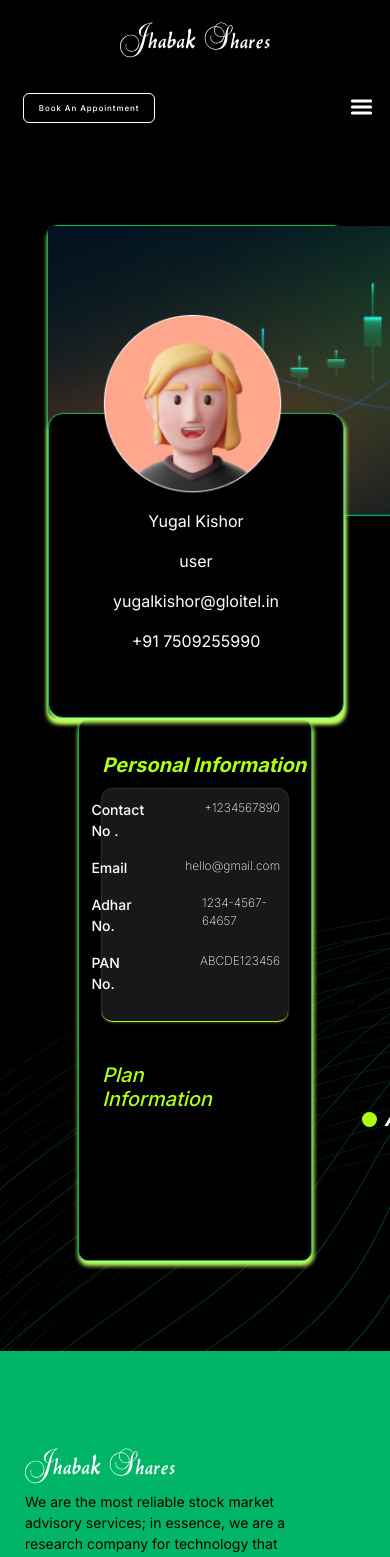
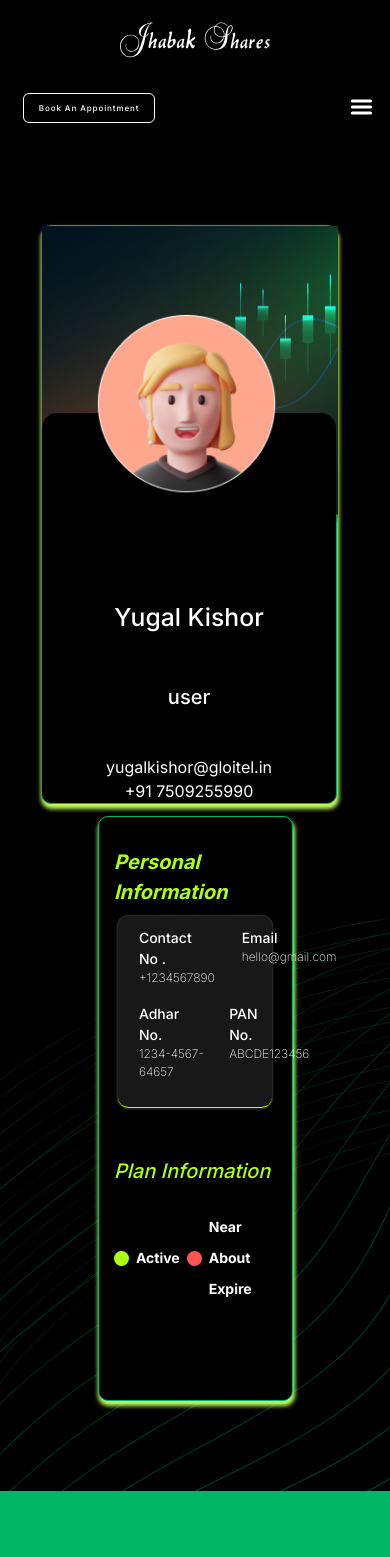
Before and after one commit to Zafar123gloitel/Jhabak_website, a Next.js app: page /profile in a window 390 px wide. Shown: the top 1557 px of the page. Built offline with nearby package versions, Linux system fonts and the light colour scheme.

Commit message:
responsive usercard

```diff
--- a/src/app/(client)/profile/page.tsx
+++ b/src/app/(client)/profile/page.tsx
@@ -5,8 +5,8 @@ import style from './profile.module.scss';
 function Profile() {
   return (
     <>
-      <section className=" w-100 element_center section_padding">
-        <div className={`${style.maincontainer}  css_max_screen element_center flex-wrap`}>
+      <section className={`${style.userprofilecardcontainer} w-100 element_center section_padding`}>
+        <div className={`${style.maincontainer}  css_max_screen `}>
           <Usercard />
           <PersonalInfo />
         </div>
--- a/src/app/(client)/profile/profile.module.scss
+++ b/src/app/(client)/profile/profile.module.scss
@@ -1,2 +1,16 @@
+@import '../../../styles/index.scss';
+
+.userprofilecardcontainer {
+  @include respond(sm) {
+    padding-left: 10px;
+    padding-right: 10px;
+  }
+}
 .maincontainer {
+  display: flex;
+  flex-direction: row;
+  justify-content: center;
+  @include respond(sm) {
+    display: block;
+  }
 }
--- a/src/components/profile/PersonalInfo/personalInfo.module.scss
+++ b/src/components/profile/PersonalInfo/personalInfo.module.scss
@@ -1,10 +1,14 @@
 @import '../../../styles/index.scss';
 
+.maincontainer {
+  @include respond(sm) {
+    display: flex;
+    justify-content: center;
+  }
+}
 .infocontainer {
   // min-width: 716px;
-  // min-height: 493px;
-  width: 60vw;
-  flex-shrink: 0;
+  width: 50vw;
   border: solid 1px $green-color;
   border-radius: 10px;
   border: 1px solid #00b666;
@@ -15,36 +19,47 @@
   padding-top: 11px;
   padding-bottom: 84px;
 }
-.heading02 {
-  color: $Nylon;
-  font-style: italic;
-  font-size: 20px;
-  div {
-    p {
-      font-style: normal;
-      font-size: 14px;
-      font-weight: 500;
-    }
-  }
-}
+// .heading02 {
+//   color: $Nylon;
+//   font-style: italic;
+//   font-size: 20px;
+//   div {
+//     p {
+//       font-style: normal;
+//       font-size: 14px;
+//       font-weight: 500;
+//     }
+//   }
+// }
 .heading {
   display: flex;
-  gap: 150px;
-  padding-left: 10%;
+  gap: 36%;
+  margin-inline: 8%;
   padding-top: 30px;
   color: #adff14;
   font-size: 20px;
   font-style: italic;
   font-weight: 700;
   line-height: 30.8px;
+  @include respond(xl) {
+    display: flex;
+    flex-direction: column;
+  }
   div {
     display: flex;
     align-items: center;
     padding-top: 10px;
     padding-bottom: 11px;
     gap: 7px;
+    h2 {
+      color: $Nylon;
+      font-style: italic;
+      font-size: 20px;
+    }
     p {
       margin-bottom: 0rem;
+      font-size: 14px;
+      font-style: normal;
     }
   }
 }
@@ -52,5 +67,13 @@
   display: grid;
   row-gap: 20px;
   padding-inline: 40px;
-  grid-template-columns: 2fr 2fr;
+  grid-template-columns: repeat(2, 1fr);
+  @include respond(lg) {
+    grid-template-columns: repeat(1, 1fr);
+    padding-inline: 10px;
+  }
+  @include respond(xl) {
+    padding-inline: 10px;
+    gap: 10px;
+  }
 }
--- a/src/components/profile/PersonalInfo/personalInfo.tsx
+++ b/src/components/profile/PersonalInfo/personalInfo.tsx
@@ -15,7 +15,10 @@ export default function personalInfo() {
           </div>
           <div className={`${style.afterinfoconatiner}`}>
             <div className={`${style.heading}`}>
-              <h2 className={`${style.heading02}`}>Plan Information</h2>
+              <div>
+                <h2>Plan Information</h2>
+              </div>
+
               <div>
                 <Image src="/assets/svg/profile/Green.svg" width={15} height={15} alt="Picture of the author" />
                 <p className="text-white">Active</p>
--- a/src/components/profile/cellCard/cellCard.module.scss
+++ b/src/components/profile/cellCard/cellCard.module.scss
@@ -1,12 +1,20 @@
 @import '../../../styles/index.scss';
 
+.cellaligment {
+  display: flex;
+  justify-content: center;
+  align-items: center;
+}
 .cellmaincontainer {
-  width: 307px;
+  min-width: 307px;
   height: 164px;
   border-radius: 10px;
   border: 0.5px solid #adff14;
   background: #181818;
   z-index: 1;
+  @include respond(xl) {
+    width: 100%;
+  }
 }
 .cellheadercontainer {
   display: flex;
@@ -18,7 +26,7 @@
   align-items: center;
   border-top-left-radius: 10px;
   border-top-right-radius: 10px;
-  z-index: -1;
+  z-index: 1;
   position: relative;
 
   p {
--- a/src/components/profile/cellCard/cellCard.tsx
+++ b/src/components/profile/cellCard/cellCard.tsx
@@ -15,7 +15,8 @@ export default function CellCard() {
     <>
       {getUsersPlans()?.map((item: IPlans) => {
         return (
-          <div className={`${style.cellmaincontainer}`} key={item._id}>
+          <div key={item._id} className={`${style.cellaligment}`}>
+            <div className={`${style.cellmaincontainer}`}>
               <div className={`${style.cellheadercontainer}`}>
                 {/* <Image src="/assets/svg/profile/red.svg" width={31} height={31} alt="Picture of the author" /> */}
                 <Image src="/assets/svg/profile/Green.svg" width={31} height={31} alt="Picture of the author" />
@@ -36,7 +37,12 @@ export default function CellCard() {
                     return (
                       <tr key={index}>
                         <td>
-                        <Image src="/assets/svg/profile/check.svg" width={14} height={14} alt="Picture of the author" />
+                          <Image
+                            src="/assets/svg/profile/check.svg"
+                            width={14}
+                            height={14}
+                            alt="Picture of the author"
+                          />
                           <p className="m-0">{value}</p>
                         </td>
 
@@ -51,6 +57,7 @@ export default function CellCard() {
                 </table>
               </div>
             </div>
+          </div>
         );
       })}
     </>
--- a/src/components/profile/infoContainer/infoContainer.module.scss
+++ b/src/components/profile/infoContainer/infoContainer.module.scss
@@ -6,12 +6,12 @@
   align-items: center;
 }
 .divcontainer {
-  display: grid;
-  grid-row-gap: 20px;
-  row-gap: 17px;
+  // display: grid;
+  // grid-row-gap: 20px;
+  // row-gap: 17px;
   padding-inline: 40px;
-  grid-template-columns: 1fr 1fr;
-  column-gap: 19%;
+  // grid-template-columns: 1fr 1fr;
+  // column-gap: 19%;
   padding-left: 12%;
 
   width: 80%;
@@ -29,23 +29,18 @@
 }
 .datacontainer {
   color: #ffff;
-  display: grid;
-  width: 80%;
-
-  grid-template-columns: repeat(2, 1fr);
+  width: 100%;
   text-align: left;
   column-gap: 50px;
-  @include respond(sm) {
-    grid-template-columns: repeat(1, 1fr);
-  }
-  p {
+  div {
     display: flex;
-
-    span {
-      text-align: left;
-      padding-right: 10px;
-      @include respond(md) {
-        padding-right: 8px;
+    justify-content: space-around;
+    p {
+      span {
+        @include respond(xl) {
+          display: block;
+          text-align: left;
+        }
       }
     }
   }
--- a/src/components/profile/infoContainer/infoContainer.tsx
+++ b/src/components/profile/infoContainer/infoContainer.tsx
@@ -7,6 +7,7 @@ export default function infoContainer() {
     <div className={`${style.maincontainer}`}>
       <div className={`${style.divcontainer}`}>
         <div className={`${style.datacontainer}`}>
+          <div>
             <p>
               <span className={`${style.fontwrightMedium} css-f14`}>Contact No . </span>
               <span className={`${style.fontwrightextralight} css-f12`}>{UserData.conactNumber}</span>
@@ -15,6 +16,8 @@ export default function infoContainer() {
               <span className={`${style.fontwrightMedium} css-f14`}>Email </span>
               <span className={`${style.fontwrightextralight} css-f12`}>{UserData.email}</span>
             </p>
+          </div>
+          <div>
             <p>
               <span className={`${style.fontwrightMedium} css-f14`}>Adhar No.</span>
               <span className={`${style.fontwrightextralight} css-f12`}>{UserData.aadharNumber}</span>
@@ -26,5 +29,6 @@ export default function infoContainer() {
           </div>
         </div>
       </div>
+    </div>
   );
 }
--- a/src/components/profile/usercard/userCard.module.scss
+++ b/src/components/profile/usercard/userCard.module.scss
@@ -1,5 +1,13 @@
+@import '../../../styles/index.scss';
+
 .maincontainer {
-  display: flex;
+  // display: flex;
+  padding-right: 12px;
+  @include respond(sm) {
+    padding-bottom: 12px;
+    display: flex;
+    justify-content: center;
+  }
 }
 .conatainer {
   width: 296px;
@@ -10,12 +18,21 @@
   border: 1px solid #00b666;
   background: #000;
   box-shadow: 1px 4px 4px 1px #c2ff61;
+  @include respond(sm) {
+    // width: 100%;
+  }
 }
 .imageContainer {
   width: 484px;
   height: 187px;
   display: flex;
   z-index: -1;
+  Image {
+    display: hidden;
+  }
+  @include respond(sm) {
+    // justify-content: center;
+  }
 }
 .dpconatiner {
   width: 185px;
@@ -24,16 +41,17 @@
   z-index: 2;
   padding-top: 87px;
   padding-left: 52px;
+  div {
+  }
 }
 .downcontainer {
   z-index: 1;
   position: relative;
-  width: 296px;
-  height: 305px;
+
   border-radius: 15px;
-  border: 1px solid #00b666;
+  // border: 1px solid #00b666;
   background: #000;
-  box-shadow: 1px 4px 4px 1px #c2ff61;
+  // box-shadow: 1px 4px 4px 1px #c2ff61;
   padding-top: 95px;
 }
 .userdowncontainer {
@@ -42,9 +60,22 @@
   flex-direction: column;
   justify-content: center;
   align-items: center;
+
+  h2 {
+    padding-top: 95px;
+    padding-bottom: 19px;
+  }
+  h5 {
+    padding-top: 25px;
+    padding-bottom: 19px;
+  }
 }
 .paradown {
   display: flex;
   flex-direction: column;
   text-align: center;
+  padding-top: 19px;
+  p {
+    margin-bottom: 0;
+  }
 }
--- a/src/components/profile/usercard/userCard.tsx
+++ b/src/components/profile/usercard/userCard.tsx
@@ -9,15 +9,16 @@ export default function usercard() {
       <div className={`${style.maincontainer}`}>
         <div className={`${style.conatainer}`}>
           <div className={`${style.imageContainer}`}>
-            <Image src="/assets/images/profile/userimage.png" width={484} height={300} alt="Picture of the author" />
+            <Image src="/assets/images/profile/userimage.png" width={296} height={300} alt="" />
             <div className={`${style.dpconatiner}`}>
-              <Image src="/assets/images/profile/dp.png" width={185} height={185} alt="Picture of the author" />
+              <Image src="/assets/images/profile/dp.png" width={185} height={185} alt="" />
+              <div>{/* <Image src="/assets/svg/profile/camera-add 1.svg" width={27} height={27} alt="" /> */}</div>
             </div>
           </div>
           <div className={`${style.downcontainer}`}>
             <div className={`${style.userdowncontainer}`}>
-              <p>Yugal Kishor</p>
-              <p>user</p>
+              <h2>Yugal Kishor</h2>
+              <h5>user</h5>
               <div className={`${style.paradown}`}>
                 <p>yugalkishor@gloitel.in</p>
                 <p>+91 7509255990</p>
```
Also changed, not shown: public/assets/svg/profile/camera-add 1.svg (added). Lines whose indentation alone changed are shown as unchanged.
